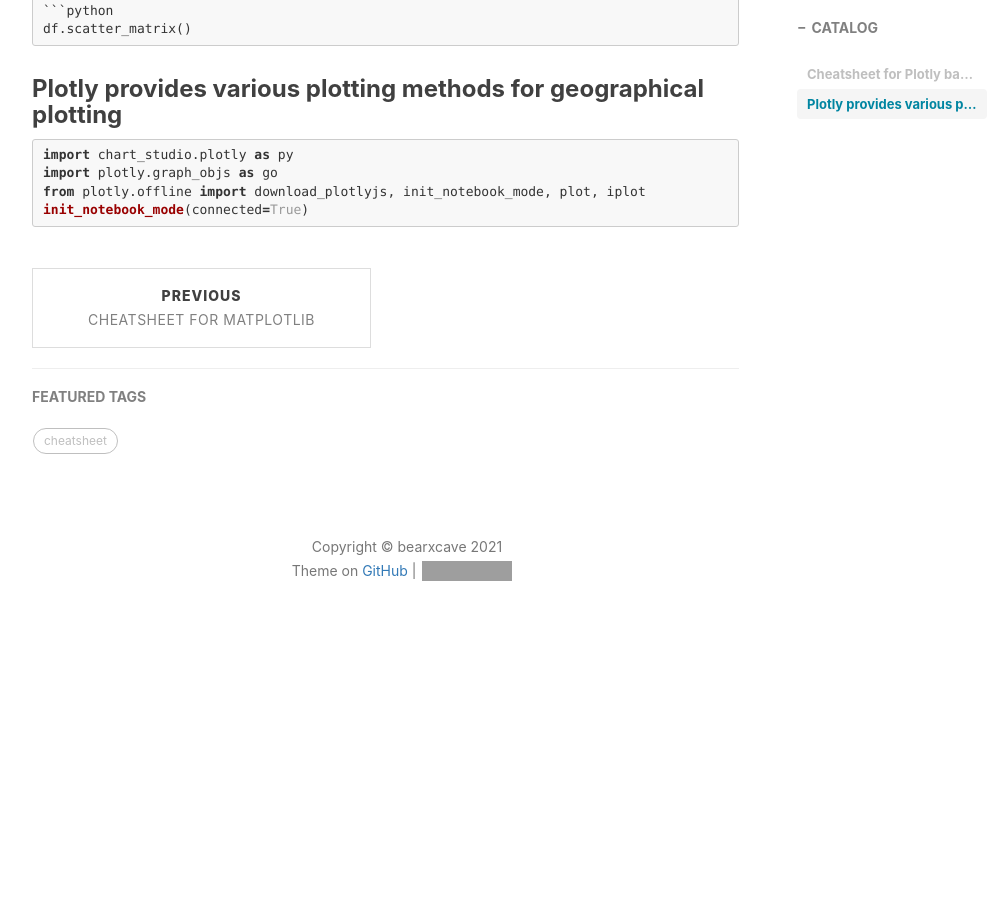
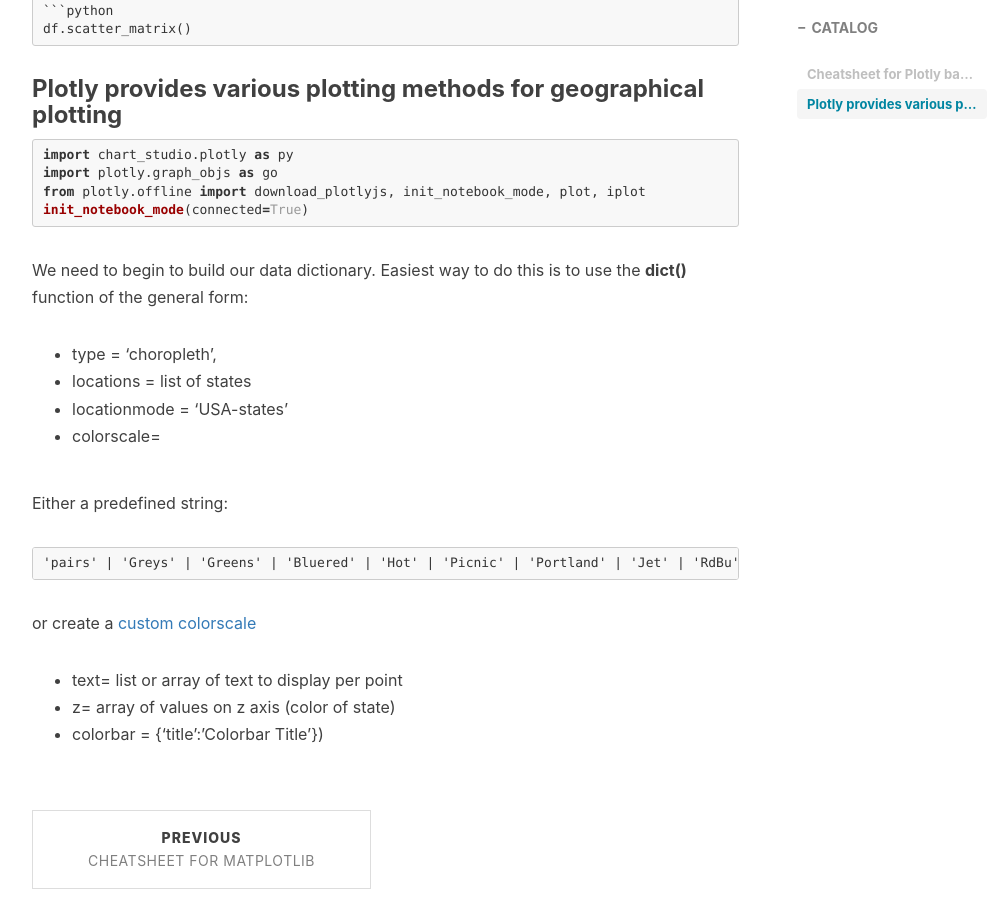
Before and after one commit to Bearxcave/Bearxcave.github.io, a Jekyll site: the page built from _posts/2021-03-02-cheatsheet-plotly.md, in a window 1280 px wide and 900 px high, scrolled down 1413 px. Shown: the whole window, without its empty margins (233-1240 px from the left). Built offline with Jekyll 4.4.1, drawn with Linux system fonts in a browser that asks for light colours; nearby versions of some CDN libraries; comment, search, counter and statistics services are not loaded; before the commit the page ends 2061 px from its top, so only the background shows below that; grey boxes are pictures that could not be loaded.

Commit message:
Update 2021-03-02-cheatsheet-plotly.md

````diff
--- a/_posts/2021-03-02-cheatsheet-plotly.md
+++ b/_posts/2021-03-02-cheatsheet-plotly.md
@@ -55,3 +55,20 @@
 from plotly.offline import download_plotlyjs, init_notebook_mode, plot, iplot
 init_notebook_mode(connected=True)
 ```
+
+We need to begin to build our data dictionary. Easiest way to do this is to use the **dict()** function of the general form:
+
+* type = 'choropleth',
+* locations = list of states
+* locationmode = 'USA-states'
+* colorscale=
+
+Either a predefined string:
+
+    'pairs' | 'Greys' | 'Greens' | 'Bluered' | 'Hot' | 'Picnic' | 'Portland' | 'Jet' | 'RdBu' | 'Blackbody' | 'Earth' | 'Electric' | 'YIOrRd' | 'YIGnBu'
+
+or create a [custom colorscale](https://plot.ly/python/heatmap-and-contour-colorscales/)
+
+* text= list or array of text to display per point
+* z= array of values on z axis (color of state)
+* colorbar = {'title':'Colorbar Title'})
````
